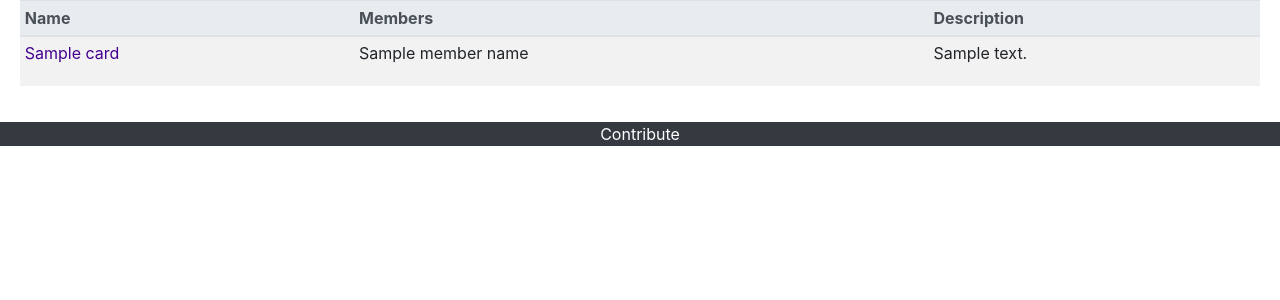
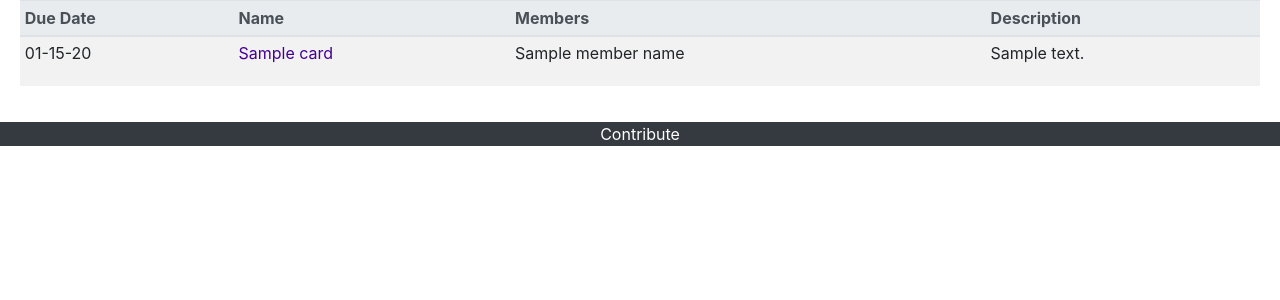
Before and after one commit to jdob/da-dashboard, a Flask app: template dashboard/templates/index.html in a window 1280 px wide. Shown: the part 76-376 px from the top of the page. Run offline with Flask 2, Linux system fonts and the light colour scheme; the template is opened without the code that fills it: most values are stand-ins (such as "Sample title", 1, 10 or a date in 2020); some libraries are stand-ins or nearby versions.

Commit message:
Add due date and sorting to in progress

```diff
--- a/dashboard/templates/index.html
+++ b/dashboard/templates/index.html
@@ -6,6 +6,7 @@
 <table class="table table-sm table-striped">
 
     <thead class="thead-light">
+        <th>Due Date</th>
         <th>Name</th>
         <th>Members</th>
         <th>Description</th>
@@ -13,6 +14,17 @@
     <tbody>
     {% for card in cards %}
     <tr>
+        <!-- Due Date -->
+        {% if card.due %}
+            {% if card.is_due_complete %}
+                <td><strike>{{ card.real_due_date.strftime('%m-%d-%y') }}</strike></td>
+            {% else %}
+                <td>{{ card.real_due_date.strftime('%m-%d-%y') }}</td>
+            {% endif %}
+        {% else %}
+            <td></td>
+        {% endif %}
+
         <!-- Name -->
         <td><a href="{{ card.short_url }}" target="_blank">{{ card.name }}</a></td>
 
```
Also changed, not shown: dashboard/data.py (+10 -9 lines).
